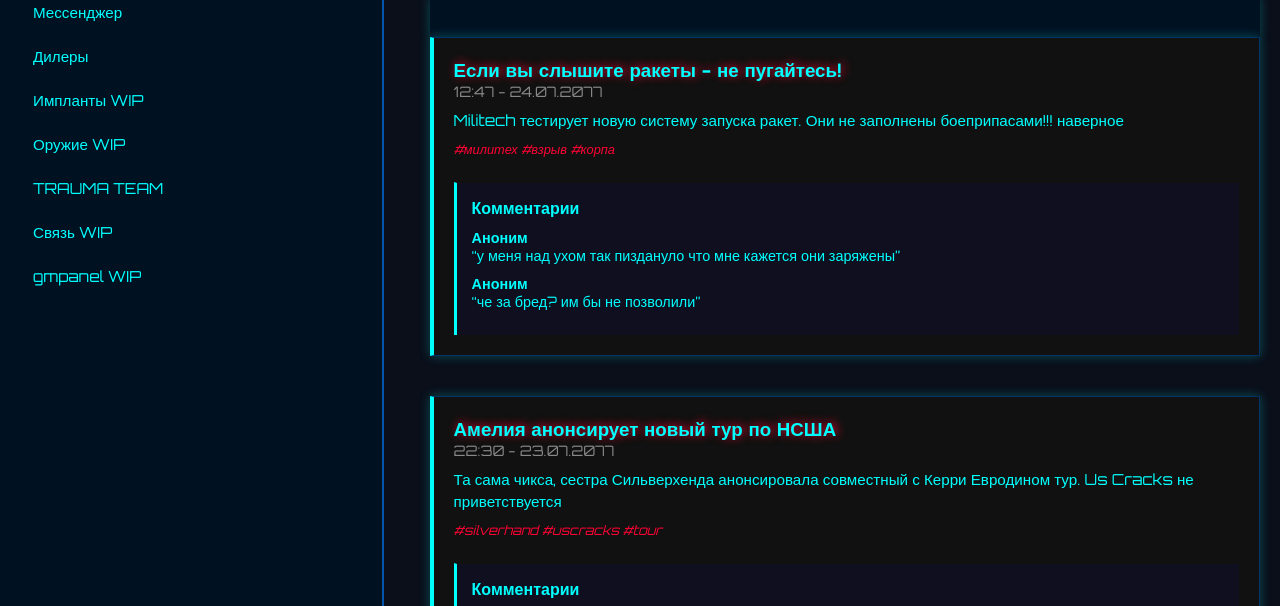
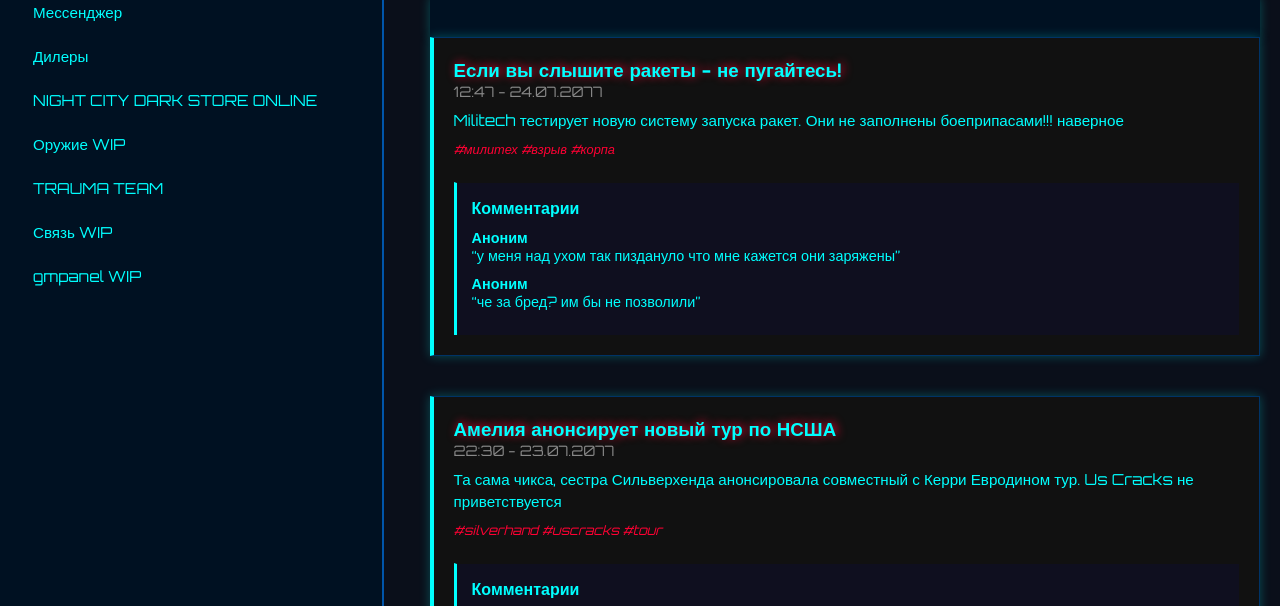
Before and after one commit to nona-dev/nona-dev.github.io, a plain HTML site: page index.html in a window 1280 px wide. Shown: the part 126-732 px from the top of the page. Drawn offline with Linux system fonts and the light colour scheme.

Commit message:
Update index.html

```diff
--- a/index.html
+++ b/index.html
@@ -256,7 +256,7 @@
         <a href="#">Новости</a>
         <a href="messenger.html">Мессенджер</a>
         <a href="contact.html">Дилеры</a>
-        <a href="#">Импланты WIP</a>
+        <a href="wepons.html">NIGHT CITY DARK STORE ONLINE</a>
         <a href="#">Оружие WIP</a>
         <a href="treatment.html">TRAUMA TEAM</a>
         <a href="#">Связь WIP</a>
```
